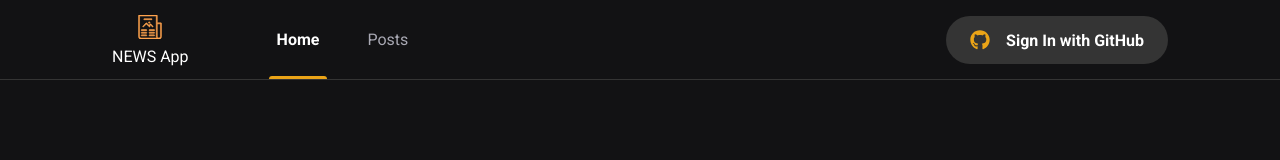
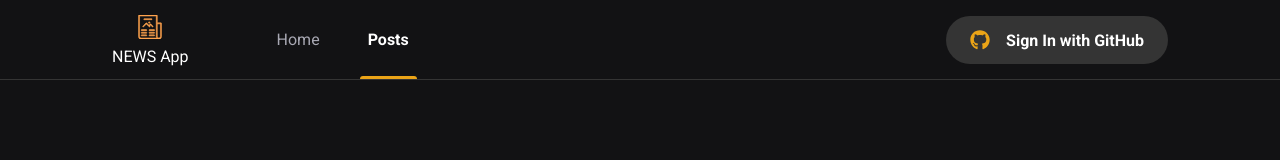
Before and after one commit to dustein/react-start, a Next.js app in the folder 03_news/: page /posts in a window 1280 px wide. Shown: the top 160 px of the page. Built offline with nearby package versions, Linux system fonts and the light colour scheme; no server answers.

Commit message:
links funcionando

```diff
--- a/03_news/src/components/ActiveLinks/index.tsx
+++ b/03_news/src/components/ActiveLinks/index.tsx
@@ -0,0 +1,22 @@
+import Link, { LinkProps } from "next/link";
+import { useRouter } from "next/router";
+import { ReactNode } from "react";
+
+interface ActiveLinkProps extends LinkProps {
+  children: ReactNode;
+  activeClassName: string;
+  className?: string;
+}
+
+export function ActiveLink({ children, activeClassName, className = '', ...rest }: ActiveLinkProps) {
+  const { asPath } = useRouter();
+
+  const combinedClassName = asPath === rest.href
+    ? activeClassName : '';
+
+  return (
+    <Link {...rest} className={combinedClassName}>
+      {children}
+    </Link>
+  );
+}
--- a/03_news/src/components/Header/index.tsx
+++ b/03_news/src/components/Header/index.tsx
@@ -2,14 +2,12 @@ import Link from 'next/link';
 import { SignInButton } from '../SignInButton';
 import styles from './styles.module.scss';
 import { useRouter } from 'next/router';
+import { ActiveLink } from '../ActiveLinks';
 
 export function Header() {
 
-  const { asPath } = useRouter();
+  return (
 
-  console.log(asPath)
-
-  return (
  <header className={styles.headerContainer}>
     <div className={styles.headerContent}>
       <div className={styles.logo}>
@@ -17,12 +15,14 @@ export function Header() {
         <span>NEWS App</span>
       </div>
       <nav>
-        <Link  className={styles.active} href="/">
+
+        <ActiveLink activeClassName={styles.active} href="/">
           Home
-        </Link>
-        <Link href="/posts">
+        </ActiveLink>
+        <ActiveLink activeClassName={styles.active} href="/posts">
           Posts
-        </Link>
+        </ActiveLink>
+
       </nav>
 
         <SignInButton />
```
